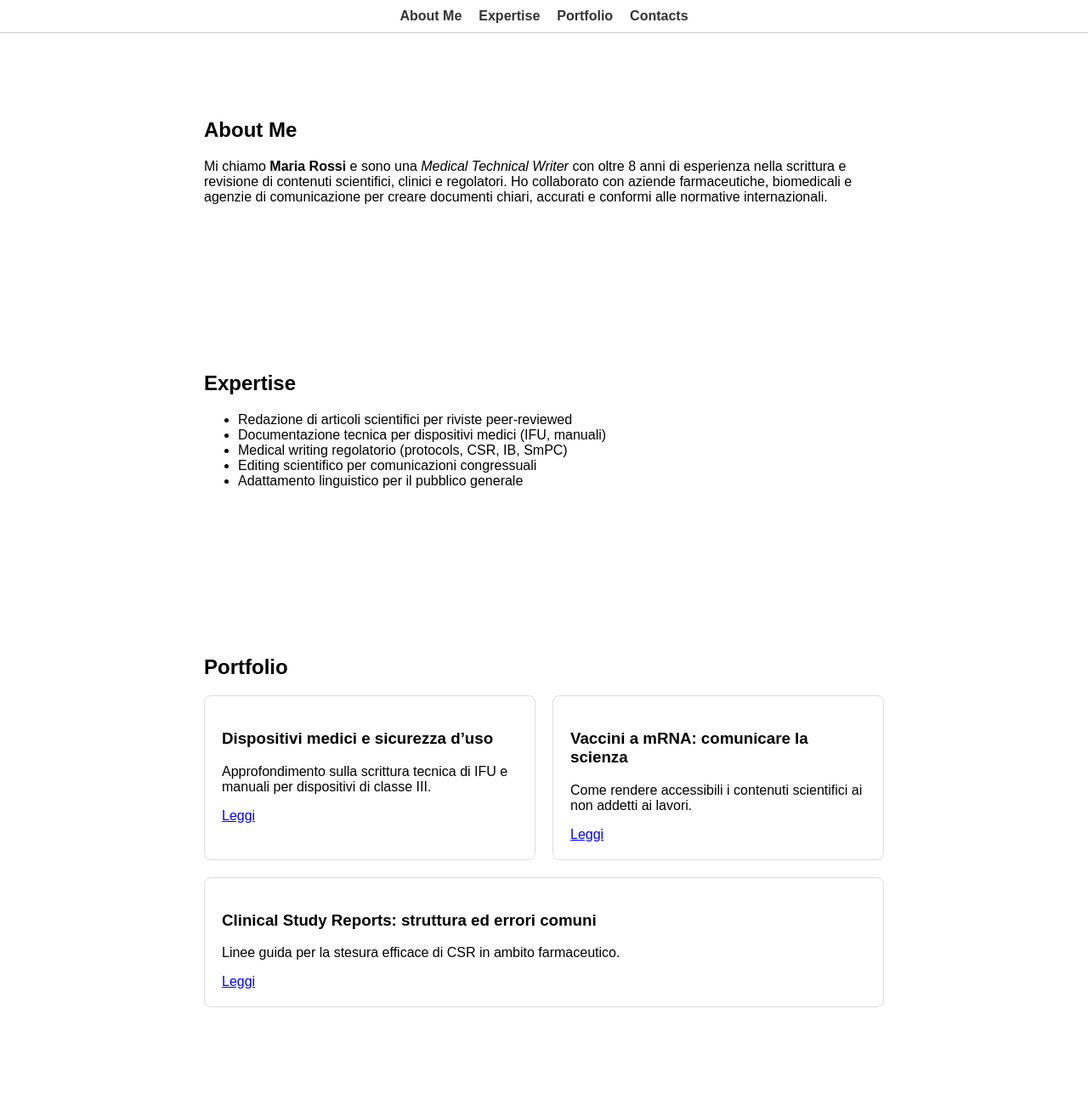
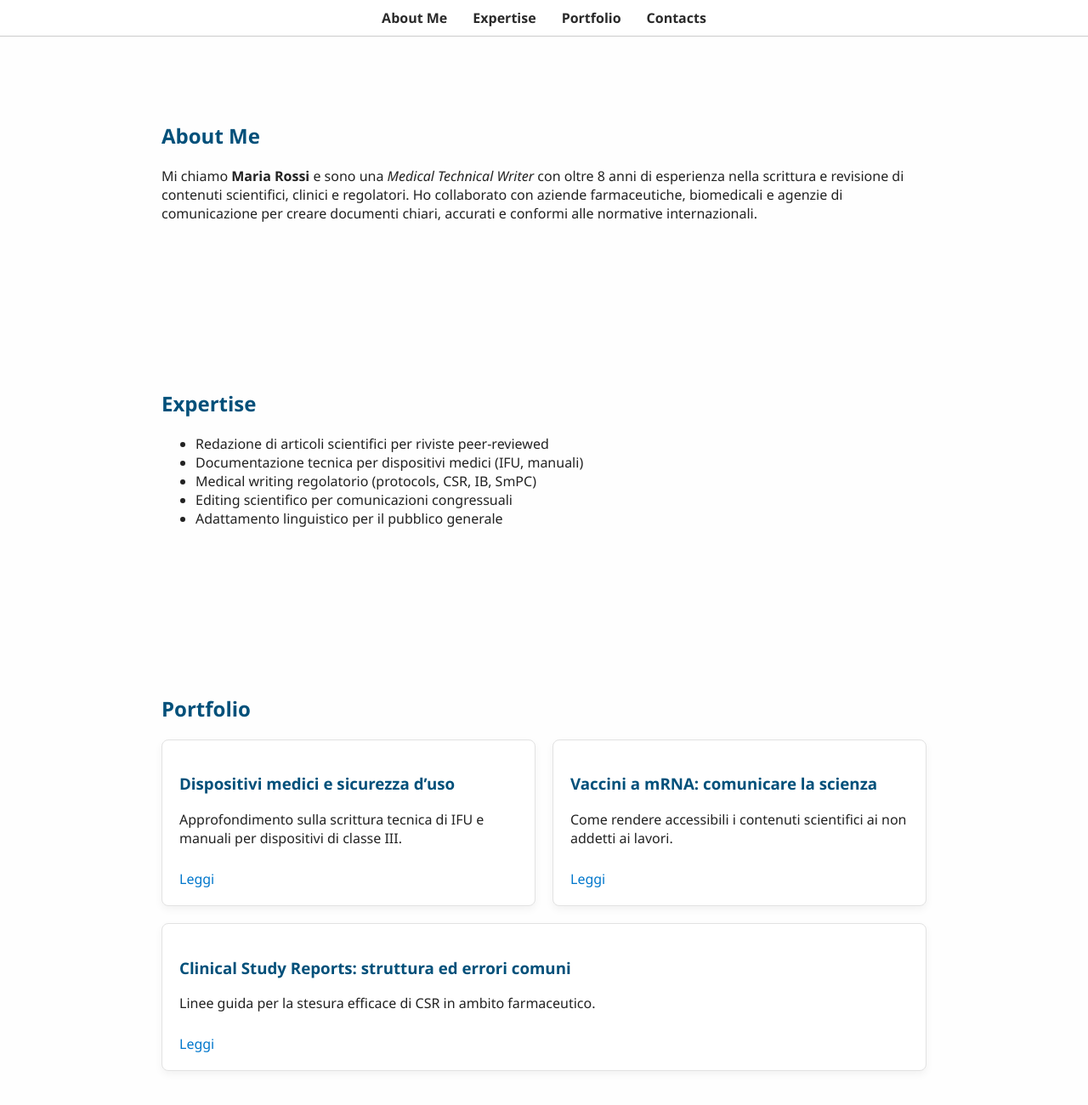
Before and after one commit to Spirito82/website, a plain HTML site: page index.html in a window 1280 px wide. Shown: the top 1300 px of the page at 85% size. Drawn offline with Linux system fonts and the light colour scheme; a script that the page names is missing.

Commit message:
Update style.css

```diff
--- a/style.css
+++ b/style.css
@@ -1,16 +1,18 @@
 body {
-  font-family: sans-serif;
+  font-family: "Segoe UI", Tahoma, Geneva, Verdana, sans-serif;
   margin: 0;
   padding: 0;
   scroll-behavior: smooth;
+  color: #222;
+  background-color: #fefefe;
 }
 
 .navbar {
   position: sticky;
   top: 0;
-  background-color: white;
+  background-color: #ffffff;
   border-bottom: 1px solid #ccc;
-  padding: 10px;
+  padding: 10px 20px;
   z-index: 1000;
 }
 
@@ -18,37 +20,55 @@ body {
   list-style: none;
   display: flex;
   justify-content: center;
-  gap: 20px;
+  gap: 30px;
   padding: 0;
   margin: 0;
 }
 
 .navbar a {
   text-decoration: none;
-  color: #333;
+  color: #2a2a2a;
   font-weight: bold;
 }
 
 section {
   padding: 80px 20px;
-  max-width: 800px;
+  max-width: 900px;
   margin: auto;
+}
+
+h1, h2, h3 {
+  color: #00507a;
 }
 
 .card-container {
   display: flex;
   flex-wrap: wrap;
   gap: 20px;
+  margin-top: 20px;
 }
 
 .card {
-  flex: 1 1 250px;
-  border: 1px solid #ddd;
+  flex: 1 1 280px;
+  background-color: #ffffff;
+  border: 1px solid #e2e2e2;
   padding: 20px;
   border-radius: 8px;
+  box-shadow: 0px 4px 10px rgba(0,0,0,0.05);
+  transition: transform 0.2s ease;
+}
+
+.card:hover {
+  transform: translateY(-4px);
 }
 
 .card a {
-  color: blue;
+  display: inline-block;
+  margin-top: 10px;
+  color: #0077cc;
+  text-decoration: none;
+}
+
+.card a:hover {
   text-decoration: underline;
 }
```
